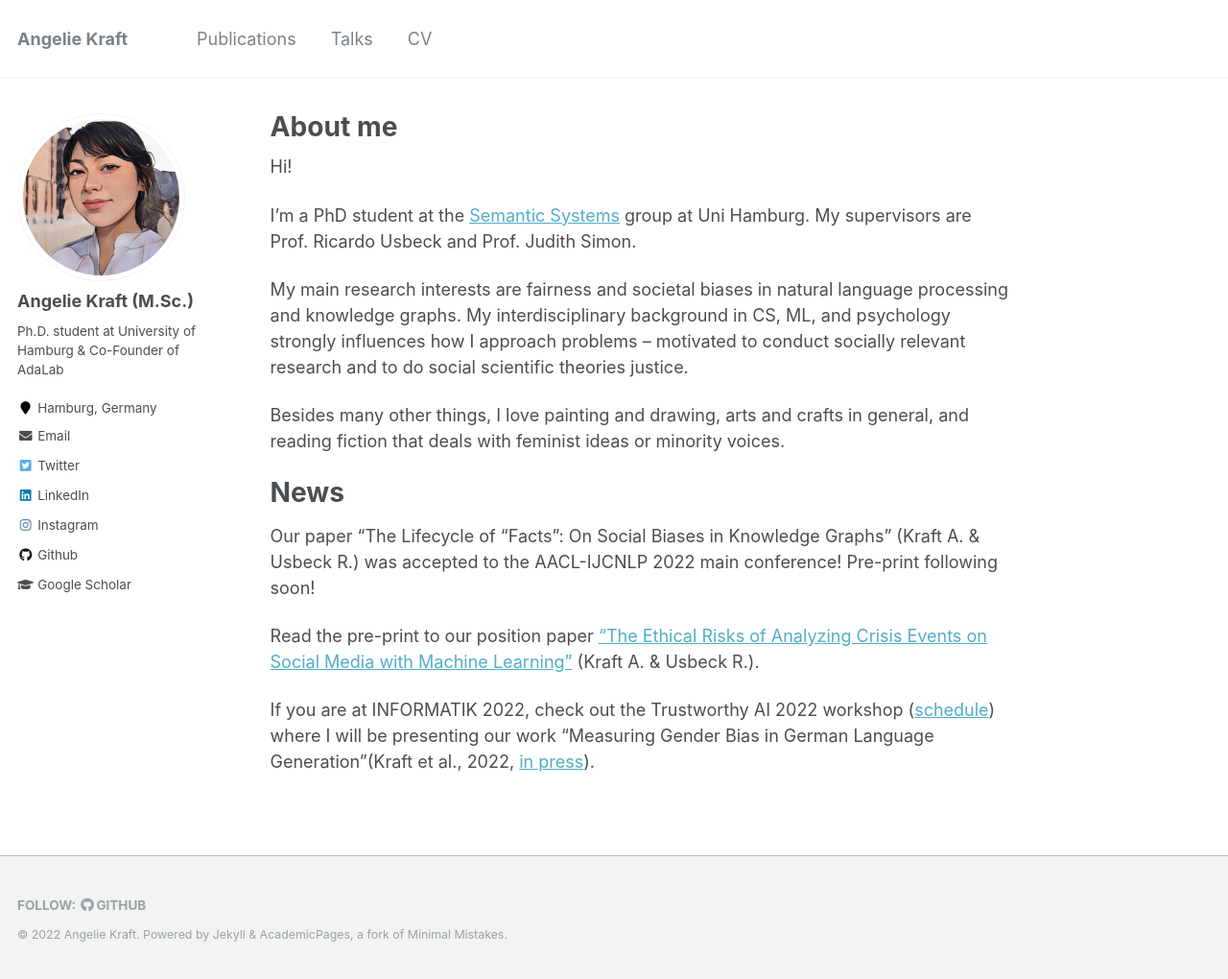
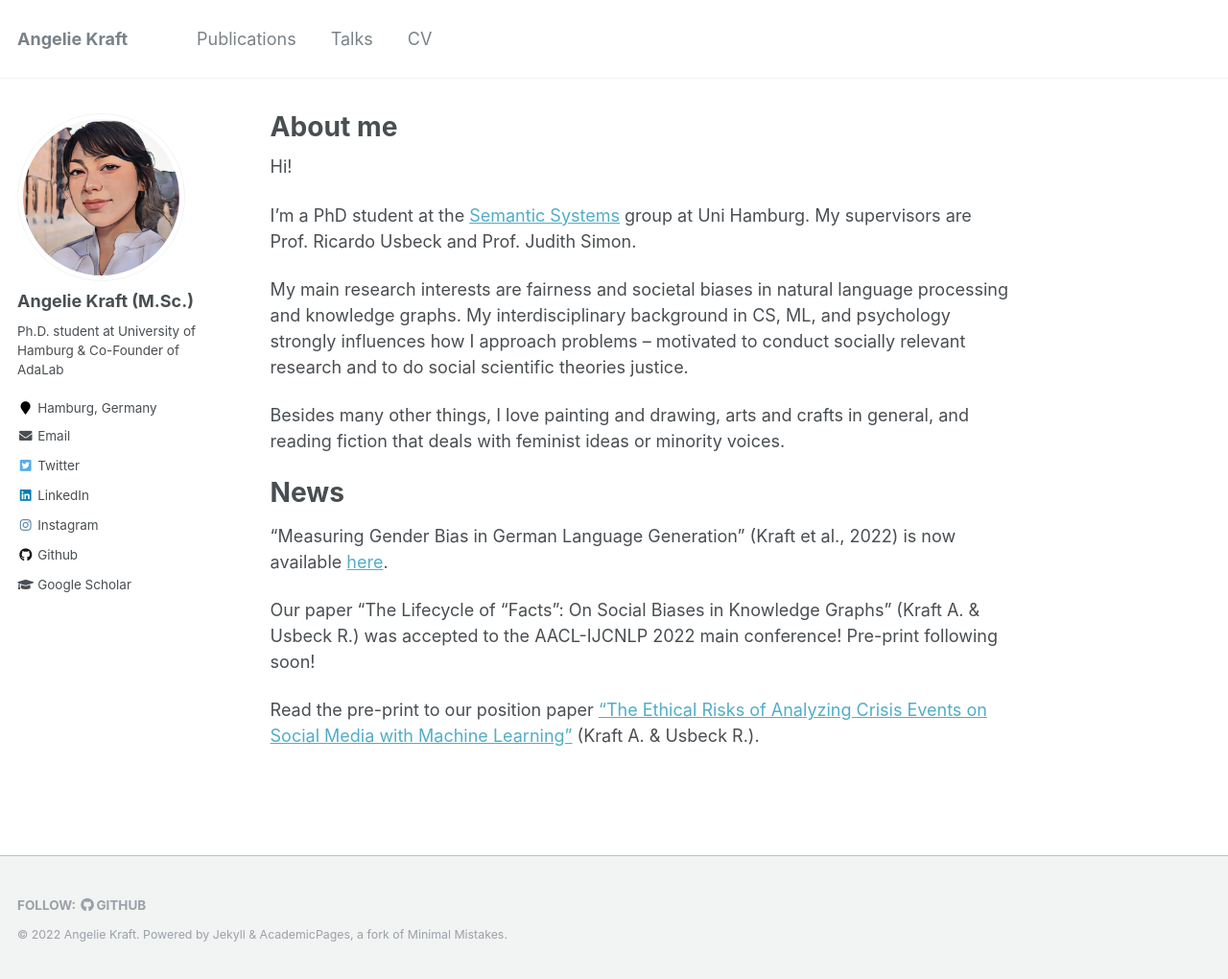
Before and after one commit to krangelie/krangelie.github.io, a Jekyll site: the page built from _pages/about.md, in a window 1280 px wide and 1020 px high. Shown: the whole window at 96% size. Built offline with Jekyll 4.4.1, drawn with Linux system fonts in a browser that asks for light colours.

Commit message:
Update about.md

```diff
--- a/_pages/about.md
+++ b/_pages/about.md
@@ -17,9 +17,8 @@ Besides many other things, I love painting and drawing, arts and crafts in gener
 
 
 # News
+"Measuring Gender Bias in German Language Generation" (Kraft et al., 2022) is now available [here](https://dl.gi.de/handle/20.500.12116/39481).
+
 Our paper "The Lifecycle of "Facts": On Social Biases in Knowledge Graphs" (Kraft A. & Usbeck R.) was accepted to the AACL-IJCNLP 2022 main conference! Pre-print following soon!
 
 Read the pre-print to our position paper ["The Ethical Risks of Analyzing Crisis Events on Social Media with Machine Learning"](https://www.edit.fis.uni-hamburg.de/ws/files/21694376/CAMRDY_D2R2_ethical_risks_social_media_ML.pdf) (Kraft A. & Usbeck R.).
-
-If you are at INFORMATIK 2022, check out the Trustworthy AI 2022 workshop ([schedule](https://www.zvki.de/aktuelles/trustworthy-workshop)) where I will be presenting
-our work "Measuring Gender Bias in German Language Generation"(Kraft et al., 2022, [in press](https://www.edit.fis.uni-hamburg.de/ws/files/18665970/kraftetal2022_german_regard.pdf)).
```
